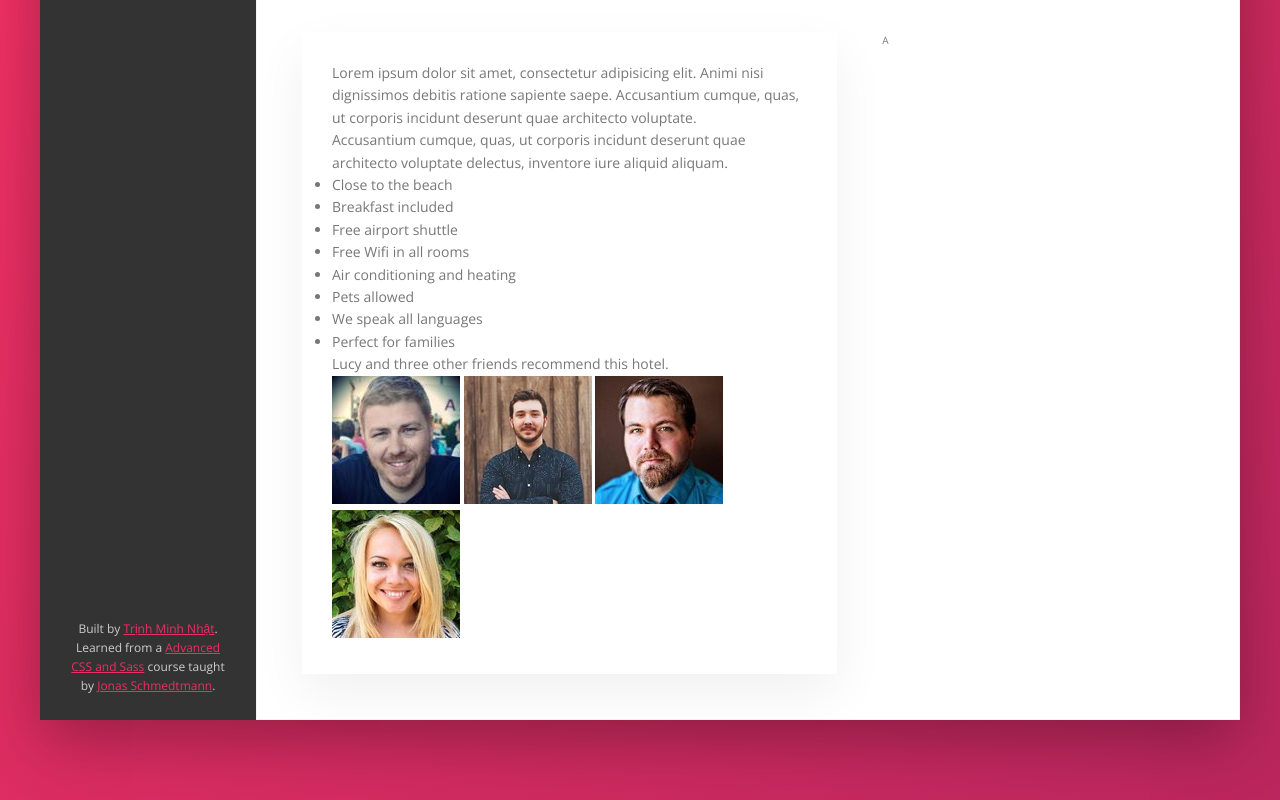
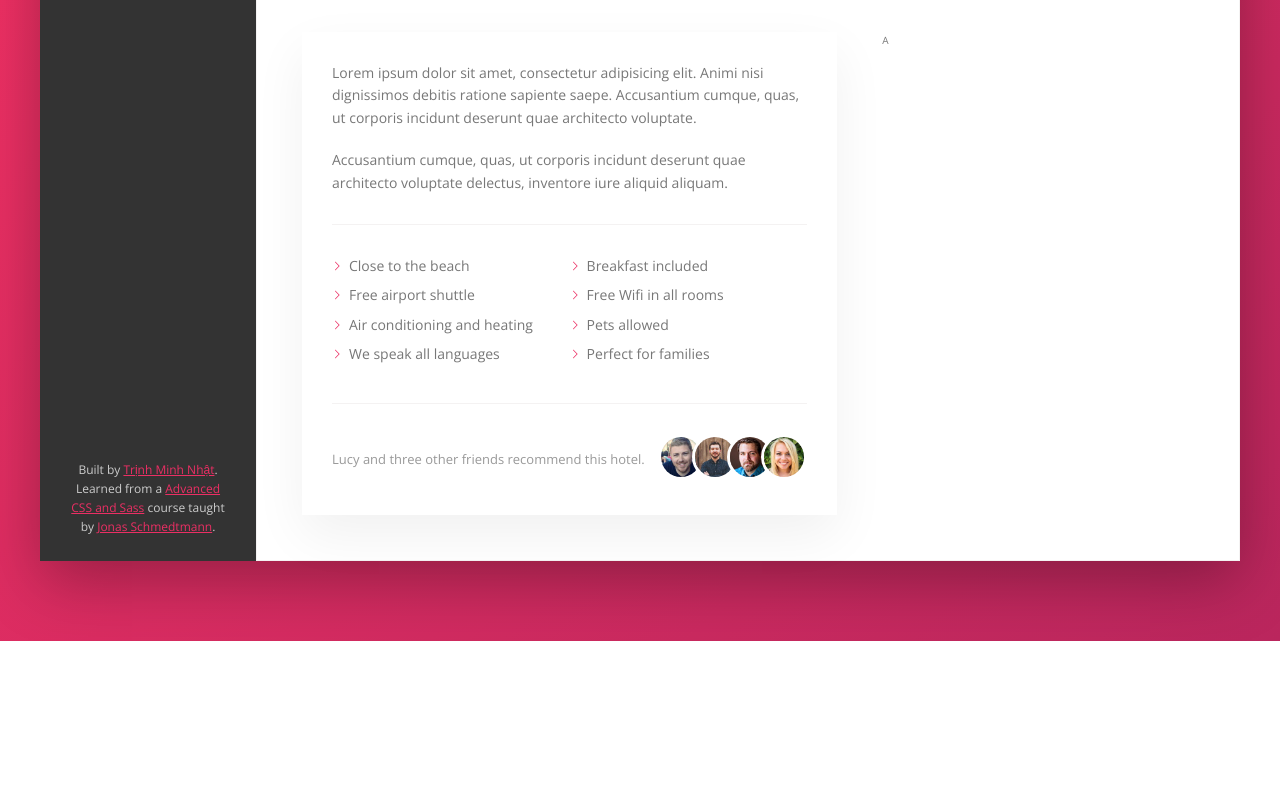
Before and after one commit to trinhminhnhat/html-css-trillo, a website: page index.html in a window 1280 px wide. Shown: the part 616-1416 px from the top of the page. After the commit the page ends 1257 px from the top, so only its background shows below. Drawn offline with nearby package versions, Linux system fonts and the light colour scheme.

Commit message:
style: description section

```diff
--- a/scss/_components.scss
+++ b/scss/_components.scss
@@ -294,3 +294,65 @@
         box-shadow: none;
     }
 }
+
+// paragraph
+.paragraph:not(:last-of-type) {
+    margin-bottom: 2rem;
+}
+
+// list
+.list {
+    list-style: none;
+    margin: 3rem 0;
+    padding: 3rem 0;
+    border-top: var(--line);
+    border-bottom: var(--line);
+    display: flex;
+    flex-wrap: wrap;
+
+    &__item {
+        flex: 0 0 50%;
+        margin-bottom: 0.7rem;
+
+        &::before {
+            content: '';
+            display: inline-block;
+            width: 1rem;
+            height: 1rem;
+            margin-right: 0.7rem;
+
+            // * old browser
+            // background-image: url(../img/chevron-thin-right.svg);
+            // background-size: cover;
+
+            // * modern browser
+            // see icon in the places where the mask allows us to see through
+            background-color: var(--color-primary);
+            -webkit-mask-image: url(../img/chevron-thin-right.svg);
+            -webkit-mask-size: cover;
+            mask-image: url(../img/chevron-thin-right.svg);
+            mask-size: cover;
+        }
+    }
+}
+
+// recommend
+.recommend {
+    display: flex;
+    justify-content: space-between;
+    align-items: center;
+    font-size: 1.3rem;
+    color: var(--color-grey-dark-3);
+
+    &__photo {
+        box-sizing: content-box;
+        width: 4rem;
+        height: 4rem;
+        border-radius: 50%;
+        border: 3px solid #fff;
+
+        &:not(:last-of-type) {
+            margin-right: -1.5rem;
+        }
+    }
+}
```
Also changed, not shown: css/style.css.
